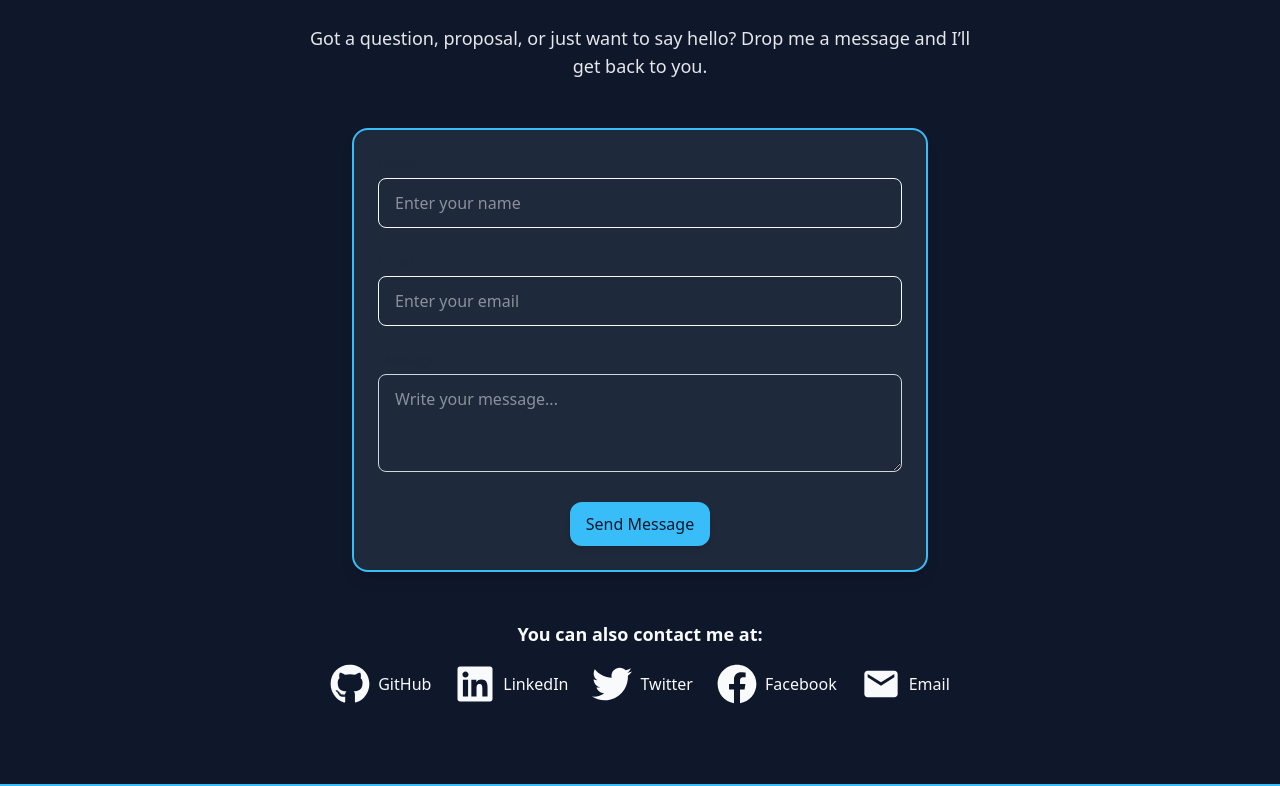
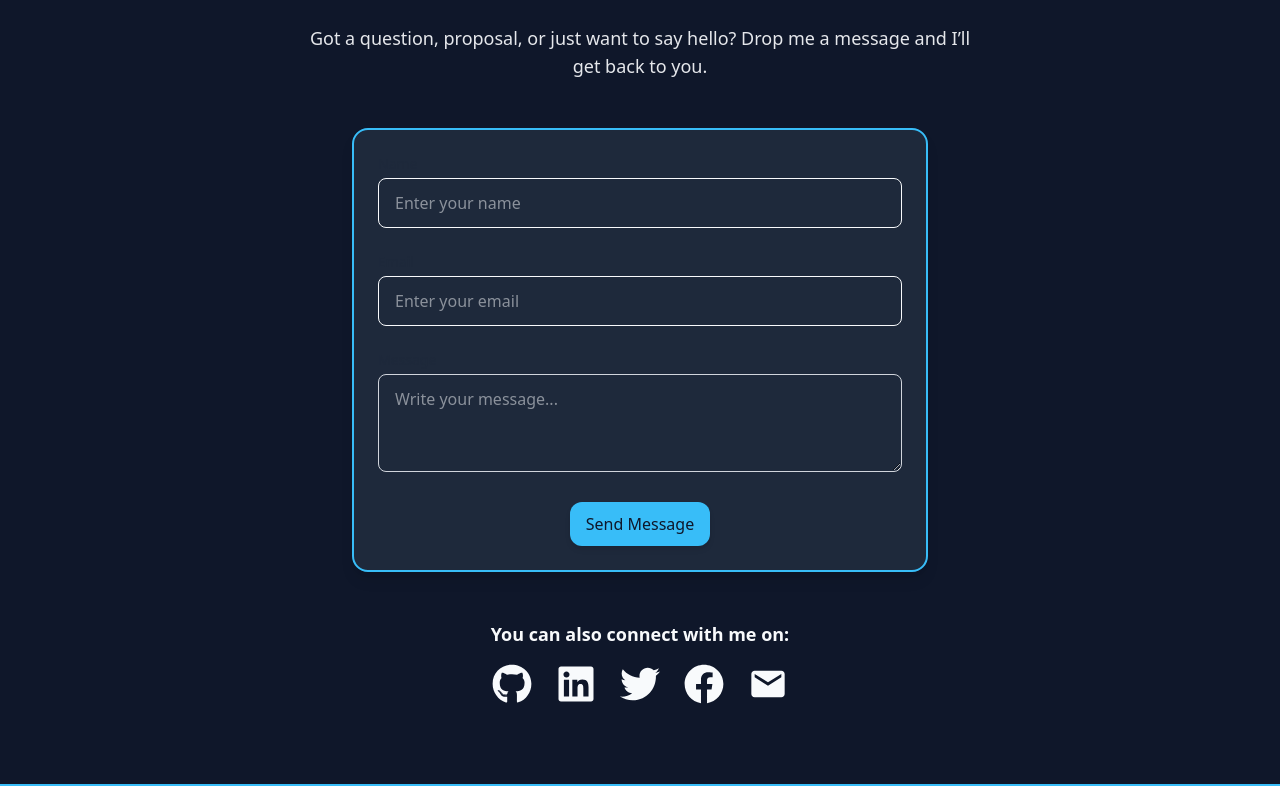
Before and after one commit to UmarTambari/my-portfolio, a React (Vite) app: page / in a window 1280 px wide. Shown: the part 3570-4356 px from the top of the page. Built offline with nearby package versions, Linux system fonts and the light colour scheme.

Commit message:
change heading prop in SocialLinks

```diff
--- a/src/ui/SocialLinks.jsx
+++ b/src/ui/SocialLinks.jsx
@@ -2,7 +2,7 @@ import { FaGithub, FaLinkedin, FaTwitter, FaFacebook } from "react-icons/fa";
 import { MdEmail } from "react-icons/md";
 
 export default function SocialLinks({
-  heading = "You can also contact me at:",
+  heading = "You can also connect with me on:",
 }) {
   const links = [
     {
@@ -50,7 +50,6 @@ export default function SocialLinks({
             >
               <span className="block text-2xl sm:text-xl">{link.icon}</span>
             </a>
-            <span className="text-[var(--color-text)]">{link.name}</span>
           </div>
         ))}
       </div>
```
